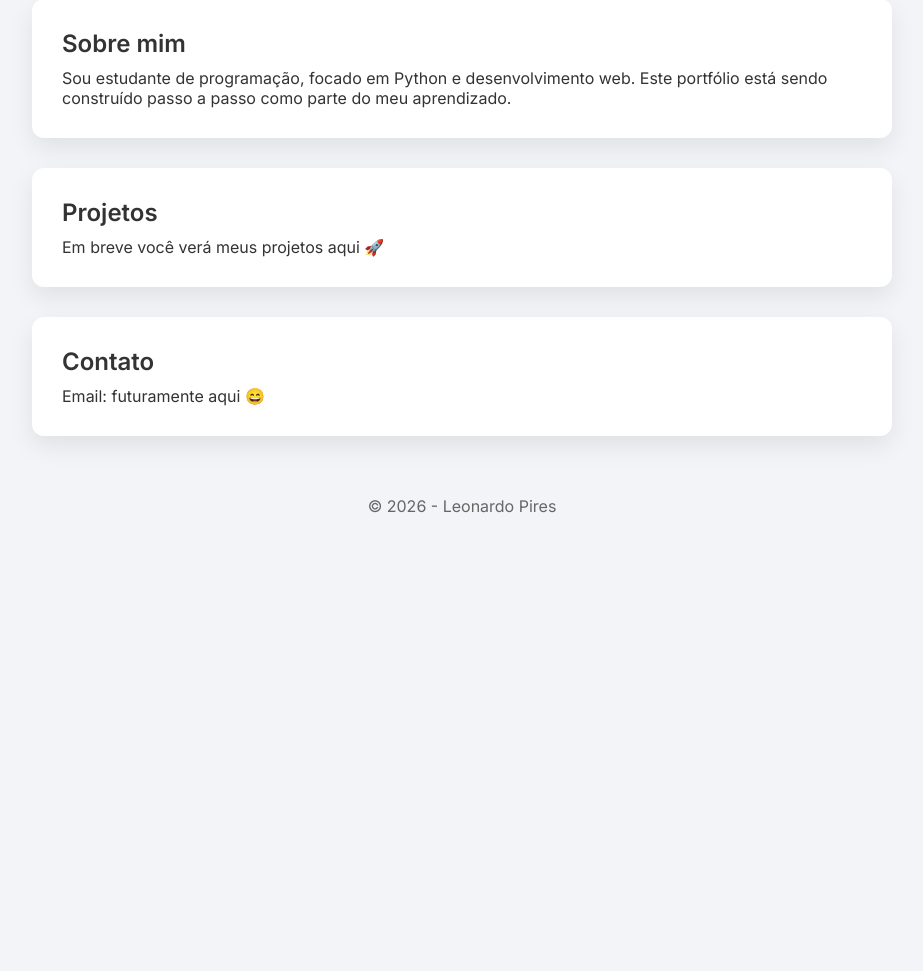
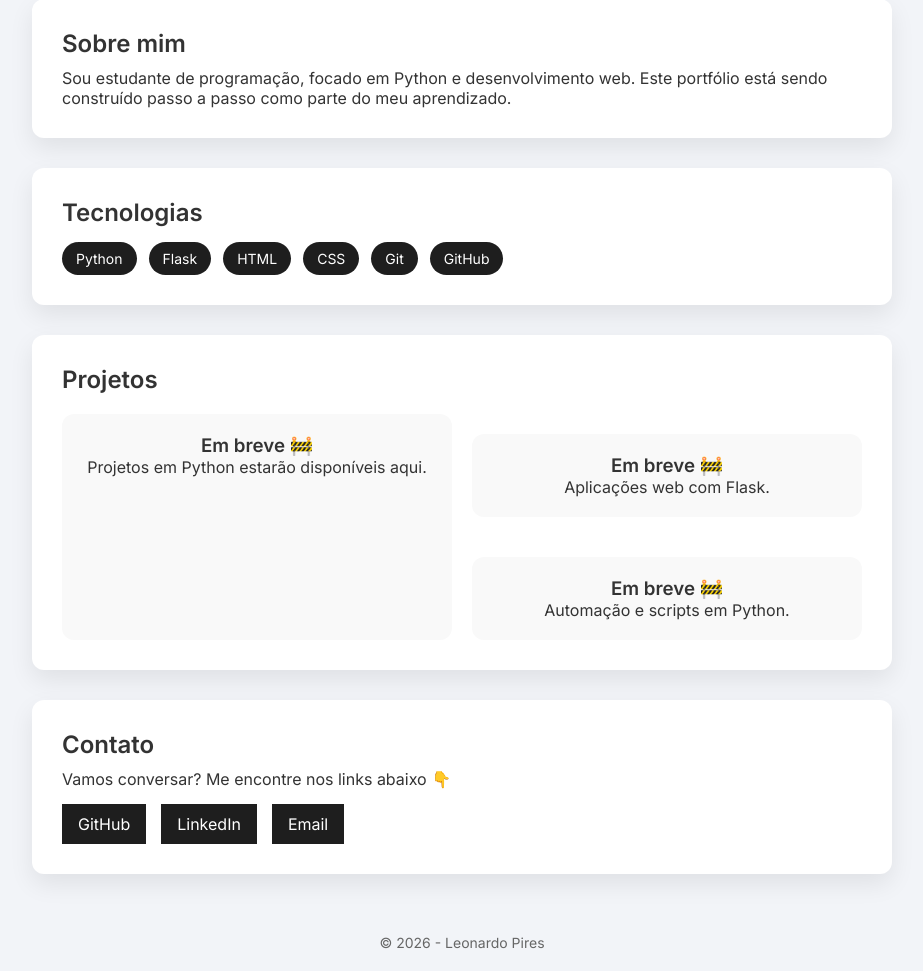
Before and after one commit to Leonardops/meu-portfolio, a Flask app: page / in a window 1280 px wide. Shown: the part 310-1281 px from the top of the page, without its empty margins (178-1101 px from the left). Before the commit the page ends 823 px from the top, so only its background shows below. Run offline with Flask 3, Linux system fonts and the light colour scheme.

Commit message:
feat: adiciona seção de tecnologias, projetos e contato

```diff
--- a/static/css/style.css
+++ b/static/css/style.css
@@ -103,3 +103,76 @@ body {
 html {
     scroll-behavior: smooth;
 }
+
+/*TECNOLOGIAS*/
+
+.tech-list {
+    display: flex;
+    flex-wrap: wrap;
+    gap: 12px;
+    margin-top: 15px;
+}
+
+.tech {
+    background: #1e1e1e;
+    color: white;
+    padding: 8px 14px;
+    border-radius: 20px;
+    font-size: 14px;
+    transition: 0.3s;
+}
+
+.tech:hover {
+    background: #444;
+    transform: scale(1.05);
+}
+
+/*PROJETOS*/
+
+.project-grid {
+    display: grid;
+    grid-template-columns: repeat(auto-fit, minmax(250px, 1fr));
+    gap: 20px;
+    margin-top: 20px;
+}
+
+.project-card {
+    background: #f9f9f9;
+    padding: 20px;
+    border-radius: 12px;
+    text-align: center;
+    transition: 0.3s;
+}
+
+.project-card:hover {
+    transform: translateY(-5px);
+    box-shadow: 0 10px 20px rgba(0, 0, 0, 0, 1);
+}
+
+/* CONTATO */
+
+.contact-links {
+    display: flex;
+    gap: 15px;
+    margin-top: 15px;
+}
+
+.contact-links a {
+    text-decoration: none;
+    background: #1e1e1e;
+    color: white;
+    padding: 10px 16px;
+    transition: 0.3s;
+}
+
+.contact-links a:hover {
+    background: #444;
+}
+
+/* FOOTER */
+footer {
+    text-align: center;
+    padding: 20px;
+    color: #666;
+    font-size: 14px;
+}
--- a/templates/index.html
+++ b/templates/index.html
@@ -34,14 +34,54 @@
             </p>
         </section>
 
+        <section class="card">
+               <h2>Tecnologias</h2>
+
+               <div class="tech-list">
+                    <span class="tech">Python</span>
+                    <span class="tech">Flask</span>
+                    <span class="tech">HTML</span>
+                    <span class="tech">CSS</span>
+                    <span class="tech">Git</span>
+                    <span class="tech">GitHub</span>
+               </div>
+        </section>
+
         <section id="projetos" class="card">
             <h2>Projetos</h2>
-            <p>Em breve você verá meus projetos aqui 🚀</p>
+
+            <div class="project-grid">
+                <div class="project-card">
+                    <h3>Em breve 🚧</h3>
+                    <p>Projetos em Python estarão disponíveis aqui.</p>
+                </div>
+
+            <div class="project-grid">
+                <div class="project-card">
+                    <h3>Em breve 🚧</h3>
+                    <p>Aplicações web com Flask.</p>
+                </div>
+
+            <div class="project-grid">
+                <div class="project-card">
+                    <h3>Em breve 🚧</h3>
+                    <p>Automação e scripts em Python.</p>
+                </div>
+            </div>
+
         </section>
 
         <section id="contato" class="card">
             <h2>Contato</h2>
-            <p>Email: futuramente aqui 😄</p>
+
+            <p>Vamos conversar? Me encontre nos links abaixo 👇</p>
+
+            <div class="contact-links">
+                <a href="https://github.com/Leonardops" target="_blank">GitHub</a>
+                <a href="https://linkedin.com/in/leonardopsvictor" target="_blank">LinkedIn</a>
+                <a href="https://mail.google.com/mail/?view=cm&to=leonardovps25@gmail.com&su=Contato pelo Portfólio" target="_blank">Email</a>
+            </div>
+
         </section>
 
     </main>
```
